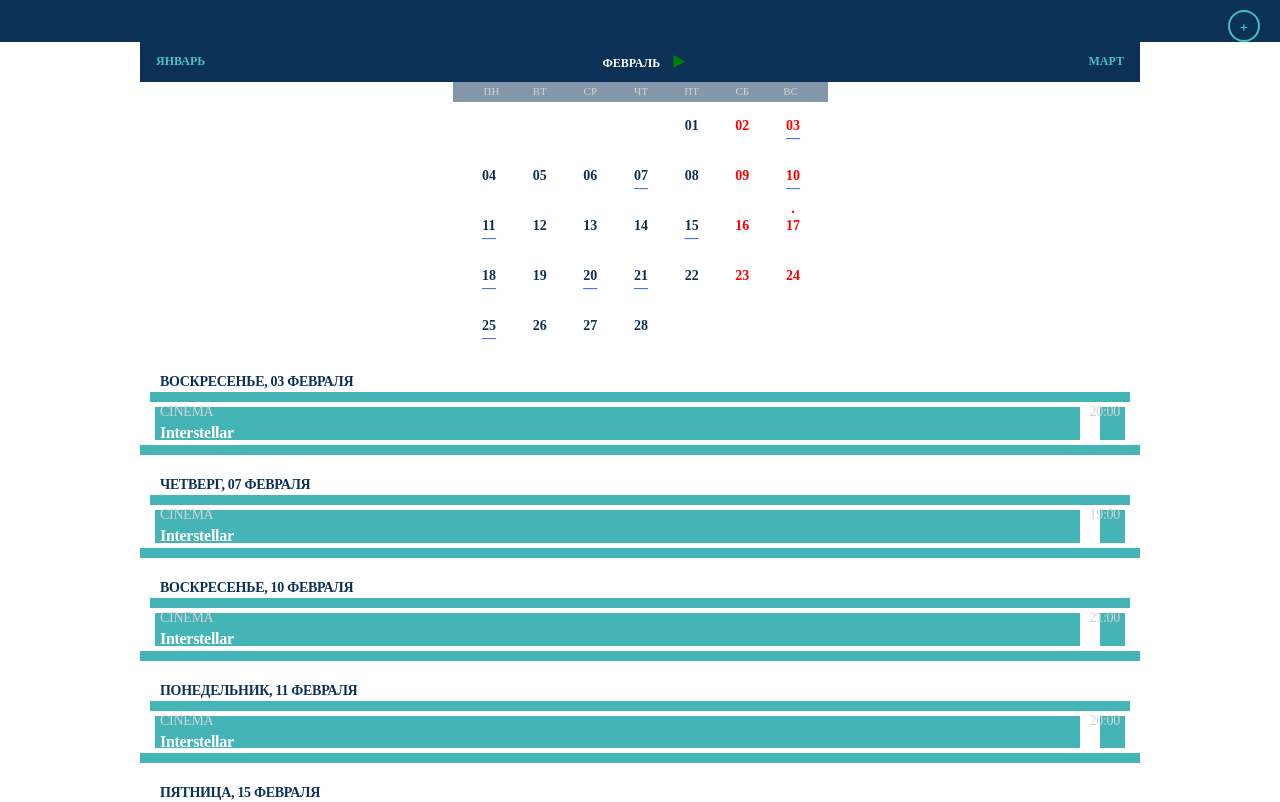
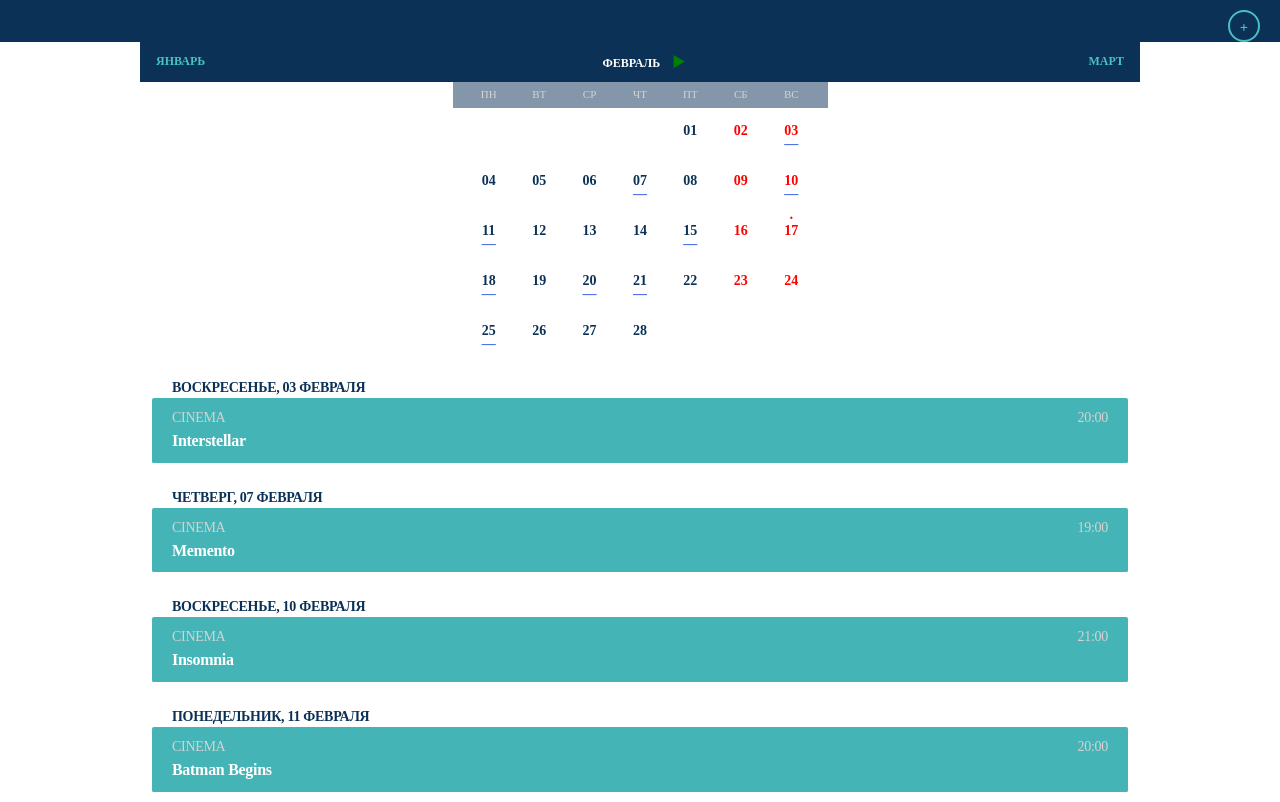
Before and after one commit to battlemanls/ReactCalendar, a React (Create React App) app: page / in a window 1280 px wide. Shown: the top 802 px of the page. Built offline with nearby package versions, Linux system fonts and the light colour scheme.

Commit message:
Version 2.6 - visual changes

```diff
--- a/src/App.js
+++ b/src/App.js
@@ -8,18 +8,18 @@ class App extends Component {
     constructor() {
         super();
         this.dataCalendar = [
-            {date: "20.02.2019", events:[{name:"Football", body:"Game Germany - Italy", time: "20:00"}, {name:"Football", body:"Game R - G", time: "20:00"}]},
+            {date: "20.02.2019", events:[{name:"Football", body:"Game Germany - Italy", time: "20:00"}, {name:"Football", body:"Game Spain - England", time: "20:00"}]},
             {date: "03.02.2019", events:[{name:"Cinema", body:"Interstellar", time: "20:00"}]},
-            {date: "07.02.2019", events:[{name:"Cinema", body:"Interstellar", time: "19:00"}]},
-            {date: "10.02.2019", events:[{name:"Cinema", body:"Interstellar", time: "21:00"}]},
-            {date: "11.02.2019", events:[{name:"Cinema", body:"Interstellar", time: "20:00"}]},
-            {date: "21.02.2019", events:[{name:"Football", body:"Game Italy - Germany", time: "20:00"}, {name:"Football", body:"Game G - R", time: "21:00"}]},
+            {date: "07.02.2019", events:[{name:"Cinema", body:"Memento", time: "19:00"}]},
+            {date: "10.02.2019", events:[{name:"Cinema", body:"Insomnia", time: "21:00"}]},
+            {date: "11.02.2019", events:[{name:"Cinema", body:"Batman Begins", time: "20:00"}]},
+            {date: "21.02.2019", events:[{name:"Football", body:"Game Italy - Germany", time: "20:00"}, {name:"Football", body:"Game England - Spain", time: "21:00"}]},
             {date: "15.02.2019", events:[{name:"Cinema", body:"Bad boys", time: "19:00"}]},
             {date: "18.02.2019", events:[{name:"Cinema", body:"Aladdin disney", time: "19:00"}]},
-            {date: "25.02.2019", events:[{name:"Cinema", body:"Aladdin disney", time: "21:00"}]},
-            {date: "07.03.2019", events:[{name:"Cinema", body:"Interstellar", time: "19:00"}]},
-            {date: "10.03.2019", events:[{name:"Cinema", body:"Interstellar", time: "21:00"}]},
-            {date: "18.03.2019", events:[{name:"Cinema", body:"Aladdin disney", time: "19:00"}]},
+            {date: "25.02.2019", events:[{name:"Cinema", body:"The Prestige", time: "21:00"}]},
+            {date: "07.03.2019", events:[{name:"Cinema", body:"The Dark Knight", time: "19:00"}]},
+            {date: "10.03.2019", events:[{name:"Cinema", body:"Inception", time: "21:00"}]},
+            {date: "18.03.2019", events:[{name:"Cinema", body:"Dunkirk", time: "19:00"}]},
         ]
         this.state = {value: "", name:"", body:"", time:"" };
         this.handleChange = this.handleChange.bind(this);
@@ -85,25 +85,34 @@ class App extends Component {
         document.getElementById("name-3").style.backgroundColor = "#E8E9EB"
         document.getElementById("name-4").style.backgroundColor = "#E8E9EB"
         document.getElementById("name-5").style.backgroundColor = "#E8E9EB"
+        document.getElementById("name-1").style.opacity = 0.5;
+        document.getElementById("name-3").style.opacity = 0.5;
+        document.getElementById("name-4").style.opacity = 0.5;
+        document.getElementById("name-5").style.opacity = 0.5;
+
     }
 
     selectBlock(){
         this.noSelectBlock()
         document.getElementById("name-1").style.backgroundColor = "white"
+        document.getElementById("name-1").style.opacity = 1
 
     }
     selectBlock2(){
         this.noSelectBlock()
         document.getElementById("name-3").style.backgroundColor = "white"
+        document.getElementById("name-3").style.opacity = 1;
 
     }
     selectBlock3(){
         this.noSelectBlock()
         document.getElementById("name-4").style.backgroundColor = "white"
+        document.getElementById("name-4").style.opacity = 1;
     }
     selectBlock4(){
         this.noSelectBlock()
         document.getElementById("name-5").style.backgroundColor = "white"
+        document.getElementById("name-5").style.opacity = 1;
     }
 
     layerEvents () {
@@ -119,7 +128,7 @@ class App extends Component {
                     <tr onClick={this.selectBlock2} id = "name-3">
                         <td>Дата события: </td>
                         <td  colspan = "2"><input id="idDate" className="inputText" type="text" value={this.state.value} placeholder="DD.MM.YYYY" required pattern="[0-9]{2}.[0-9]{2}.[0-9]{4}" onChange={this.handleChange}  /></td></tr>
-                    <tr onClick={this.selectBlock3} id = "name-4"><td>Длительность события: </td>
+                    <tr onClick={this.selectBlock3} id = "name-4"><td>Время начала: </td>
                         <td  colspan = "2"><input id="idTime" className="inputText" type="time" value={this.state.time} placeholder="time event" onChange={this.handleTimeChange}  /></td> </tr>
                     <tr id = "name-5" onClick={this.selectBlock4}><td colspan="3">Детали: <p>
                         <input id="idBody" className="inputText" type="text" value={this.state.body} placeholder="description event" onChange={this.handleBodyChange}  /></p></td> </tr>
--- a/src/components/style/App.css
+++ b/src/components/style/App.css
@@ -52,7 +52,7 @@
 
 #layerEvents{
   display: none;
-  background-color: darkgray;
+
 
 
 }
@@ -63,10 +63,14 @@
   background-color: #E8E9EB;
   margin: auto;
   font-family: Montserrat;
+  color: #0B3157;
 }
 
 #layerEvents td{
+  font-family: Montserrat;
   width: 50px;
+
+
 }
 #layerEvents th:nth-of-type(1){
   background-color: #0B3157;
@@ -95,6 +99,7 @@
   padding-top: 5px;
   padding-bottom: 5px;
 
+  border-bottom: 2px solid;
   border-top: 2px solid transparent;
   border-color: darkgray;
 
@@ -104,14 +109,15 @@
 #layerEvents td:nth-of-type(2) {
   text-align: right;
   padding-right: 10px;
-  padding-top: 5px;
-  padding-bottom: 5px;
+  padding-top: 10px;
+  padding-bottom: 10px;
   border-top: 2px solid transparent;
   border-color: darkgray;
 }
 
 
-#layerEvents tr:nth-child(2) {
+#layerEvents tr:not(:first-child)  {
+  opacity: 0.5;
 }
 
 .inputText{
--- a/src/components/style/CCalendar.css
+++ b/src/components/style/CCalendar.css
@@ -1,6 +1,7 @@
 #layer1 {
     position:relative;
     min-width: 375px;
+    background-color: white;
 }
 
 a{
@@ -64,22 +65,19 @@ a{
 }
 
 .tableEvent{
-    padding-right: 25px;
+    padding-right: 12px;
     padding-left: 12px;
     border-color: white;
     min-width: 300px;
     max-width: 1000px;
     margin: auto;
-
-
+    display: grid;
 }
 
 .tableEvent td:nth-of-type(1){
     text-align: left;
     width: 100%;
     padding-left: 10px;
-
-
 }
 
 .tableEvent td:nth-of-type(2){
@@ -111,10 +109,14 @@ a{
     border-top: 10px solid transparent;
     border-left: 10px solid transparent;
     border-right: 10px solid transparent;
+    border-bottom: 2px solid transparent;
     background-clip: padding-box;
+    border-radius: 2px 2px 0px 0px;                    /* закругление строки */
+    -webkit-border-radius: 2px 2px 0px 0px;
+    -moz-border-radius: 10px;
+    -khtml-border-radius: 10px;
+    display: inline;
     border-color: #45B4B7;
-    border-left-color: white;
-    border-right-color: white;
     text-align: left;
     font-family: Montserrat;
     background-color: #45B4B7;
@@ -130,8 +132,17 @@ a{
     border-right: 10px solid transparent;
     border-bottom: 10px solid transparent;
     background-clip: padding-box;
-    border-right-color: white;
-    border-left-color: white;
+    margin-bottom: 5px;
+
+    border-radius: 0px 0px 2px 2px;                    /* закругление строки */
+    -webkit-border-radius: 0px 0px 2px 2px;
+    -moz-border-radius: 10px;
+    -khtml-border-radius: 10px;
+    display: inline;
+
+    border-right-color: #45B4B7;
+    border-left-color: #45B4B7;
+
     border-bottom-color: #45B4B7;
     text-align: left;
     font-family: Montserrat;
@@ -180,7 +191,7 @@ a{
     height: 20px;
     width: 40px;
     opacity: 50%;
-    border: 50px;
+    border: 5px solid transparent;
     text-transform: uppercase;
     color: darkgray;
     background-color: #0B3157;
@@ -194,6 +205,7 @@ a{
     min-width: 375px;
     margin: auto;
     text-align: center;
+
 }
 
 
@@ -221,7 +233,7 @@ a{
     color:  red;
     height: 40px;
     width: 40px;
-    border-right: 14px solid transparent;
+    border-right: 16px solid transparent;
     background-clip: border-box;
     border-collapse: separate;
     border-color: white;
@@ -235,7 +247,7 @@ a{
 
 
 .tableCalendar th:nth-of-type(7) {
-    border-right: 14px solid transparent;
+    border-right: 16px solid transparent;
     background-clip: padding-box;
     border-color: #0B3157;
     border-collapse: separate;
--- a/src/index.css
+++ b/src/index.css
@@ -6,6 +6,7 @@ body {
     sans-serif;
   -webkit-font-smoothing: antialiased;
   -moz-osx-font-smoothing: grayscale;
+  background-color: #E8E9EB;
 }
 
 code {
```
Also changed, not shown: src/resources/Calendar.jpg, src/resources/Calendar2.jpg.
